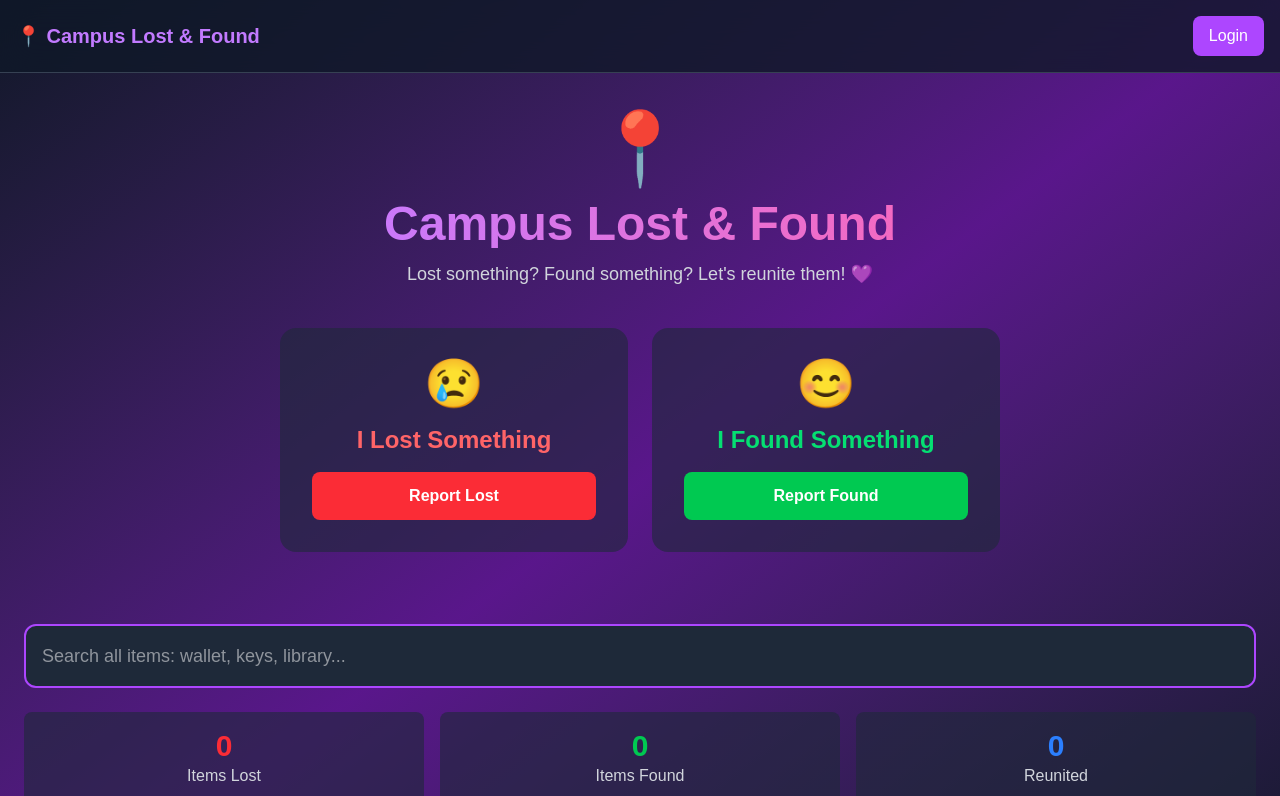
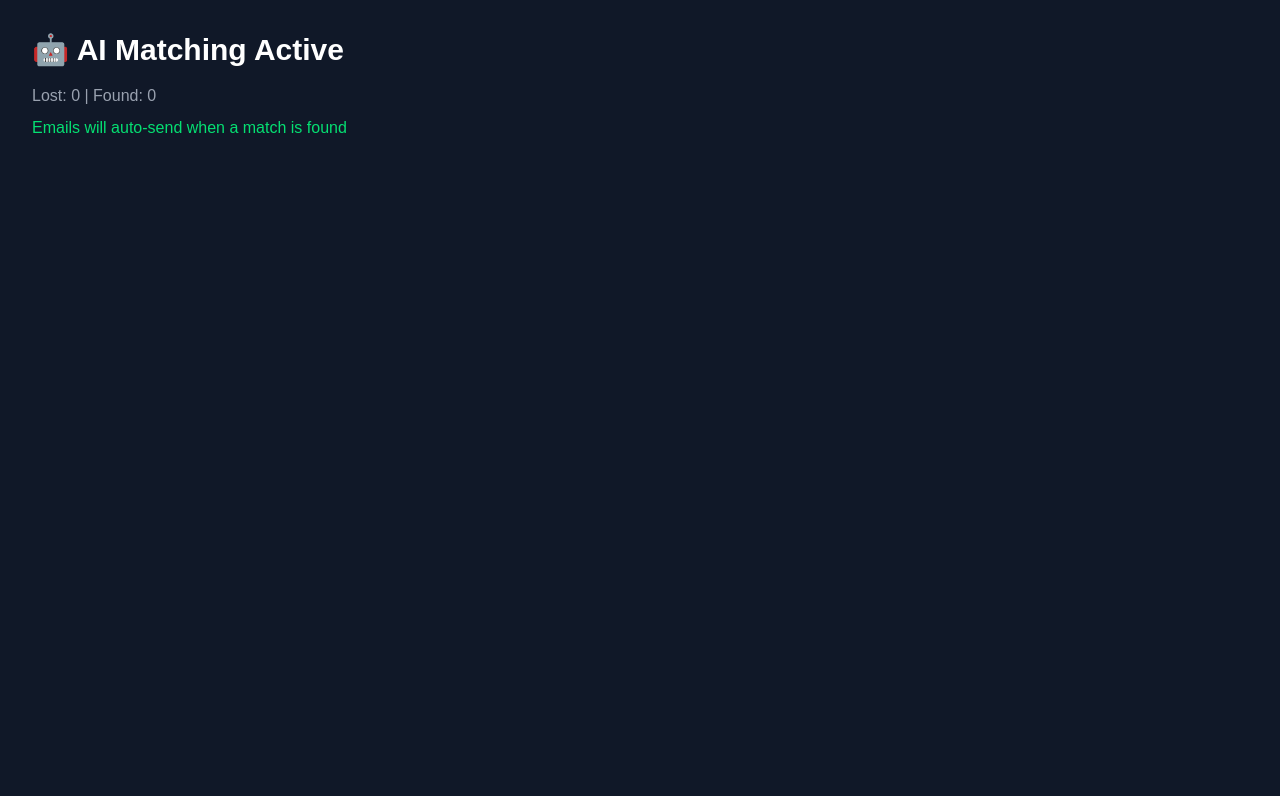
Before and after one commit to ridafarooq873-lgtm/-campus-lostfound, a Next.js app: page / in a window 1280 px wide. Shown: the top 796 px of the page. Built offline with nearby package versions, Linux system fonts and the light colour scheme.

Commit message:
Update page.tsx

```diff
--- a/app/page.tsx
+++ b/app/page.tsx
@@ -1,201 +1,89 @@
-'use client'
-import Link from 'next/link'
-import { useState, useEffect } from 'react'
+"use client"
+import { useEffect, useState } from "react"
+import emailjs from '@emailjs/browser'
 
 type Item = {
-  id: string
-  name: string
-  location: string
-  desc: string
-  contact: string
-  type: 'lost' | 'found'
-  date: string
-  image: string
-  claimed: boolean
+  id: string,
+  name: string,
+  desc: string,
+  location: string,
+  email: string,
+  contact: string, // this is whatsapp
+  time: string
 }
 
-type Match = {
-  lost: Item
-  found: Item
-  score: number
-}
+const SERVICE_ID = 'ridafarooq873@gmail.com'
+const TEMPLATE_ID = 'xeqqnno'
+const PUBLIC_KEY = 'yLAern5F8F-Rz2kL5'
 
-export default function HomePage() {
-  const [user, setUser] = useState<{name: string, email: string} | null>(null)
-  const [showLogin, setShowLogin] = useState(false)
-  const [loginForm, setLoginForm] = useState({name:'', email:''})
-  const [showSplash, setShowSplash] = useState(true)
-
-  const [lostItems, setLostItems] = useState<Item[]>([])
-  const [foundItems, setFoundItems] = useState<Item[]>([])
-  const [search, setSearch] = useState('')
-  const [matches, setMatches] = useState<Match[]>([])
+export default function Home() {
+  const [lost, setLost] = useState<Item[]>([])
+  const [found, setFound] = useState<Item[]>([])
+  const [sentEmails, setSentEmails] = useState<string[]>([])
 
   useEffect(() => {
-    const savedUser = localStorage.getItem('user')
-    if(savedUser) setUser(JSON.parse(savedUser))
-
-    const lost = JSON.parse(localStorage.getItem('lostItems') || '[]')
-    const found = JSON.parse(localStorage.getItem('foundItems') || '[]')
-    setLostItems(lost)
-    setFoundItems(found)
-    findMatches(lost, found) // AI matching
-
-    const timer = setTimeout(() => setShowSplash(false), 2500)
-    return () => clearTimeout(timer)
+    setLost(JSON.parse(localStorage.getItem('lostItems') || '[]'))
+    setFound(JSON.parse(localStorage.getItem('foundItems') || '[]'))
+    // load sent emails to prevent duplicates on refresh
+    setSentEmails(JSON.parse(localStorage.getItem('sentEmails') || '[]'))
   }, [])
 
-  // SIMPLE AI MATCHING ALGORITHM
-  const findMatches = (lost: Item[], found: Item[]) => {
-    const newMatches: Match[] = []
+  useEffect(() => {
+    localStorage.setItem('sentEmails', JSON.stringify(sentEmails))
+  }, [sentEmails])
+
+  const sendMatchEmail = (toEmail: string, toName: string, item: Item, matchItem: Item, type: string) => {
+    if(!toEmail ||!toEmail.includes('@gmail.com')) return; // safety check
+
+    const emailKey = `${item.id}-${matchItem.id}`
+    if(sentEmails.includes(emailKey)) return;
+
+    emailjs.send(
+      SERVICE_ID,
+      TEMPLATE_ID,
+      {
+        to_name: toName,
+        to_email: toEmail,
+        item_name: item.name,
+        location: item.location,
+        type: type,
+        match_name: matchItem.name,
+        match_location: matchItem.location,
+        contact: matchItem.contact,
+        email: matchItem.email
+      },
+      PUBLIC_KEY
+    ).then(
+      () => {
+        console.log('✅ Email sent to', toEmail)
+        setSentEmails(prev => [...prev, emailKey])
+      },
+      (err) => console.error('❌ Email Failed:', err)
+    )
+  }
+
+  // AI Match Logic
+  useEffect(() => {
+    if(lost.length === 0 || found.length === 0) return;
 
     lost.forEach(l => {
-      if(l.claimed) return
       found.forEach(f => {
-        if(f.claimed) return
+        const nameMatch = l.name.toLowerCase().includes(f.name.toLowerCase()) || f.name.toLowerCase().includes(l.name.toLowerCase())
+        const locationMatch = l.location.toLowerCase().trim() === f.location.toLowerCase().trim()
 
-        let score = 0
-        // Name similarity
-        if(l.name.toLowerCase().includes(f.name.toLowerCase()) || f.name.toLowerCase().includes(l.name.toLowerCase())) score += 50
-        // Location match
-        if(l.location.toLowerCase() === f.location.toLowerCase()) score += 30
-        // Description keywords
-        const lWords = l.desc.toLowerCase().split(' ')
-        const fWords = f.desc.toLowerCase().split(' ')
-        const commonWords = lWords.filter(w => fWords.includes(w) && w.length > 3)
-        score += commonWords.length * 10
-
-        if(score >= 50) { // Threshold for a "good match"
-          newMatches.push({lost: l, found: f, score})
+        if(nameMatch && locationMatch) {
+          sendMatchEmail(l.email, l.name, l, f, 'Lost')
+          sendMatchEmail(f.email, f.name, f, l, 'Found')
         }
       })
     })
-
-    setMatches(newMatches.sort((a,b) => b.score - a.score))
-  }
-
-  const handleLogin = (e: React.FormEvent) => {
-    e.preventDefault()
-    localStorage.setItem('user', JSON.stringify(loginForm))
-    setUser(loginForm)
-    setShowLogin(false)
-  }
-
-  const handleLogout = () => {
-    localStorage.removeItem('user')
-    setUser(null)
-  }
-
-  const allItems = [...lostItems,...foundItems]
-  const filteredItems = allItems.filter(item =>
-    item.name.toLowerCase().includes(search.toLowerCase()) ||
-    item.desc.toLowerCase().includes(search.toLowerCase()) ||
-    item.location.toLowerCase().includes(search.toLowerCase())
-  )
-
-  if (showSplash) {
-    return (
-      <div className="fixed inset-0 bg-black z-[9999] flex items-center justify-center">
-        <img src="/logo.png" alt="Campus Lost Found Logo" className="w-3/4 max-w-md animate-pulse" />
-      </div>
-    )
-  }
+  }, [lost, found])
 
   return (
-    <main className="min-h-screen bg-gradient-to-br from-gray-900 via-purple-900 to-gray-900">
-
-      {/* NAVBAR */}
-      <nav className="fixed top-0 w-full bg-gray-900/80 backdrop-blur-lg border-b border-gray-700 p-4 flex justify-between items-center z-50">
-        <h1 className="text-xl font-bold text-purple-400">📍 Campus Lost & Found</h1>
-        {user? (
-          <div className="flex items-center gap-4">
-            <span className="text-gray-300">Hi, {user.name}</span>
-            <button onClick={handleLogout} className="bg-red-500 px-4 py-2 rounded-lg text-white hover:bg-red-600">Logout</button>
-          </div>
-        ) : (
-          <button onClick={()=>setShowLogin(true)} className="bg-purple-500 px-4 py-2 rounded-lg text-white hover:bg-purple-600">Login</button>
-        )}
-      </nav>
-
-      {/* HERO SECTION */}
-      <div className="max-w-3xl w-full text-center pt-28 pb-10 px-6 mx-auto">
-        <div className="mb-10">
-          <div className="text-7xl mb-4">📍</div>
-          <h1 className="text-5xl font-bold bg-gradient-to-r from-purple-400 to-pink-400 bg-clip-text text-transparent mb-3">
-            Campus Lost & Found
-          </h1>
-          <p className="text-gray-300 text-lg">Lost something? Found something? Let's reunite them! 💜</p>
-        </div>
-
-        <div className="grid md:grid-cols-2 gap-6 mb-8">
-          <Link href="/lost"><div className="bg-gray-800/60 p-8 rounded-2xl border-red-500/30 hover:-translate-y-2 transition">
-            <div className="text-5xl mb-4">😢</div><h2 className="text-2xl font-bold text-red-400">I Lost Something</h2>
-            <div className="bg-red-500 text-white py-3 px-6 rounded-lg font-semibold mt-4">Report Lost</div>
-          </div></Link>
-          <Link href="/found"><div className="bg-gray-800/60 p-8 rounded-2xl border-green-500/30 hover:-translate-y-2 transition">
-            <div className="text-5xl mb-4">😊</div><h2 className="text-2xl font-bold text-green-400">I Found Something</h2>
-            <div className="bg-green-500 text-white py-3 px-6 rounded-lg font-semibold mt-4">Report Found</div>
-          </div></Link>
-        </div>
-      </div>
-
-      {/* AI MATCHING BANNER */}
-      {matches.length > 0 && (
-        <div className="max-w-7xl mx-auto px-6 mb-8">
-          <div className="bg-gradient-to-r from-yellow-500 to-orange-500 p-1 rounded-2xl">
-            <div className="bg-gray-900 rounded-xl p-6">
-              <h2 className="text-2xl font-bold text-yellow-400 mb-4">🤖 AI Found {matches.length} Possible Match{matches.length > 1? 'es' : ''}!</h2>
-              {matches.map((match, i) => (
-                <div key={i} className="bg-gray-800 p-4 rounded-lg mb-3">
-                  <p className="text-white"><b>LOST:</b> {match.lost.name} - {match.lost.location}</p>
-                  <p className="text-white"><b>FOUND:</b> {match.found.name} - {match.found.location}</p>
-                  <p className="text-sm text-gray-400">Match Score: {match.score}%</p>
-                  <div className="flex gap-2 mt-2">
-                    <span className="text-sm">Contact LOST: {match.lost.contact}</span>
-                    <span className="text-sm">| Contact FOUND: {match.found.contact}</span>
-                  </div>
-                </div>
-              ))}
-            </div>
-          </div>
-        </div>
-      )}
-
-      {/* DASHBOARD LIST */}
-      <div className="max-w-7xl mx-auto px-6 pb-20">
-        <input type="text" placeholder="Search all items: wallet, keys, library..." value={search} onChange={e => setSearch(e.target.value)}
-          className="w-full border-2 border-purple-500 bg-gray-800 p-4 rounded-xl mb-6 text-white text-lg" />
-
-        <div className="grid grid-cols-3 gap-4 mb-8">
-          <div className="bg-gray-800/60 p-4 rounded-lg text-center"><p className="text-3xl font-bold text-red-500">{lostItems.filter(i =>!i.claimed).length}</p><p className="text-gray-300">Items Lost</p></div>
-          <div className="bg-gray-800/60 p-4 rounded-lg text-center"><p className="text-3xl font-bold text-green-500">{foundItems.filter(i =>!i.claimed).length}</p><p className="text-gray-300">Items Found</p></div>
-          <div className="bg-gray-800/60 p-4 rounded-lg text-center"><p className="text-3xl font-bold text-blue-500">{lostItems.filter(i => i.claimed).length + foundItems.filter(i => i.claimed).length}</p><p className="text-gray-300">Reunited</p></div>
-        </div>
-
-        <h2 className="text-2xl font-bold mb-4 text-white">All Recent Items</h2>
-        <div className="grid grid-cols-1 md:grid-cols-2 lg:grid-cols-3 gap-4">
-          {filteredItems.sort((a,b) => new Date(b.date).getTime() - new Date(a.date).getTime()).map(item => (
-            <div key={item.id} className={`backdrop-blur-lg p-4 rounded-xl border-2 ${item.type === 'lost'? 'border-red-500/30 bg-red-900/20' : 'border-green-500/30 bg-green-900/20'}`}>
-              <span className={`text-xs font-bold px-2 py-1 rounded ${item.type === 'lost'? 'bg-red-500' : 'bg-green-500'} text-white`}>{item.type === 'lost'? 'LOST' : 'FOUND'}</span>
-              {item.image && <img src={item.image} alt={item.name} className="w-full h-32 object-cover rounded my-2"/>}
-              <h3 className="font-bold text-lg text-white">{item.name}</h3>
-              <p className="text-sm text-gray-300"><b>Location:</b> {item.location}</p>
-              <p className="text-sm text-gray-300"><b>Desc:</b> {item.desc}</p>
-              <p className="text-sm text-gray-300"><b>Contact:</b> {item.contact}</p>
-            </div>
-          ))}
-        </div>
-      </div>
-
-      {/* LOGIN POPUP */}
-      {showLogin && (<div className="fixed inset-0 bg-black/70 flex items-center justify-center z-50" onClick={()=>setShowLogin(false)}>
-        <form onSubmit={handleLogin} onClick={(e)=>e.stopPropagation()} className="bg-gray-800 p-8 rounded-2xl w-full max-w-md">
-          <h2 className="text-2xl font-bold text-white mb-4">Welcome Back</h2>
-          <input placeholder="Your Name" value={loginForm.name} onChange={e=>setLoginForm({...loginForm,name:e.target.value})} required className="w-full p-3 mb-4 rounded-lg bg-gray-700 text-white"/>
-          <input placeholder="Your Email" type="email" value={loginForm.email} onChange={e=>setLoginForm({...loginForm,email:e.target.value})} required className="w-full p-3 mb-4 rounded-lg bg-gray-700 text-white"/>
-          <button type="submit" className="w-full bg-purple-500 py-3 rounded-lg text-white font-semibold">Login</button>
-        </form>
-      </div>)}
-    </main>
+    <div className="min-h-screen bg-gray-900 text-white p-8">
+      <h1 className="text-3xl font-bold mb-4">🤖 AI Matching Active</h1>
+      <p className="text-gray-400">Lost: {lost.length} | Found: {found.length}</p>
+      <p className="text-green-400 mt-2">Emails will auto-send when a match is found</p>
+    </div>
   )
 }
```
